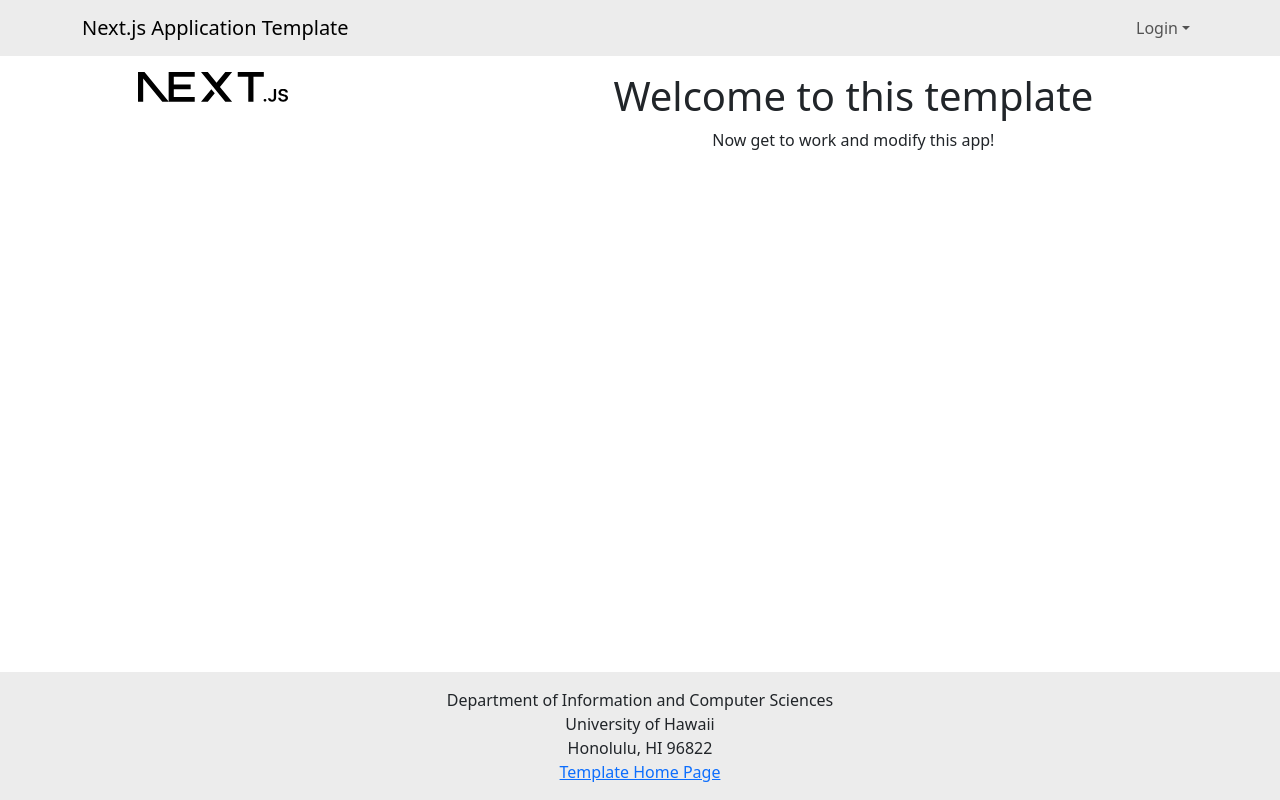
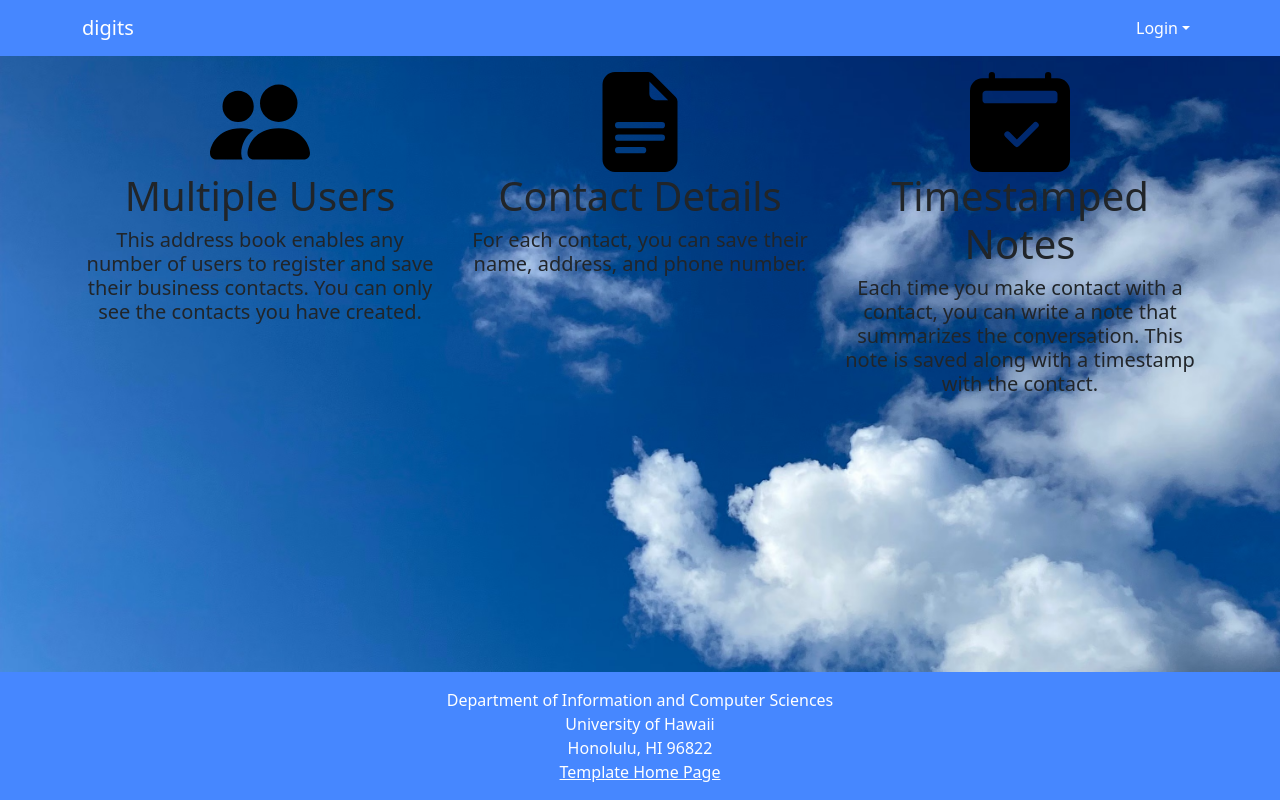
Before and after one commit to kenneth-hironaka/digits, a Next.js app: page / in a window 1280 px wide. Built offline with nearby package versions, Linux system fonts and the light colour scheme; no server answers.

Commit message:
landing page mockup finished in 15 minutes.

```diff
--- a/src/app/globals.css
+++ b/src/app/globals.css
@@ -1,10 +1,37 @@
+:root {
+  --nat-navbar-bg: #4687ff;
+  --nat-navbar-bg-rgb: 70, 135, 255;
+  --nat-navbar-text-color: white;
+  --nat-navbar-highlight-text: khaki;
+}
+
+footer, footer a {
+  color: var(--nat-navbar-text-color);
+}
+
+body .navbar {
+  --bs-navbar-active-color: var(--nat-navbar-highlight-text);
+  --bs-navbar-brand-color: var(--nat-navbar-text-color);
+  --bs-navbar-brand-hover-color: var(--nat-navbar-highlight-text);
+  --bs-navbar-color: var(--nat-navbar-text-color);
+  --bs-navbar-hover-color: var(--nat-navbar-highlight-text);
+}
+
+.bg-dark a.dropdown-item {
+  color: var(--nat-navbar-bg);
+}
+
 html,
 body {
+  --bs-dark: var(--nat-navbar-bg);
+  --bs-dark-rgb: var(--nat-navbar-bg-rgb);
   --bs-light-rgb: 236, 236, 236;
   box-sizing: border-box;
   height: 100%;
   padding: 0;
   margin: 0;
+  background: fixed center url("/clouds.png");
+  background-size: cover;
 }
 .wrapper {
   box-sizing: border-box;
--- a/src/app/layout.tsx
+++ b/src/app/layout.tsx
@@ -18,7 +18,7 @@ const geistMono = Geist_Mono({
 });
 
 export const metadata: Metadata = {
-  title: "Next.js Application Template",
+  title: "digits",
   description: "Generated by ics-software-engineering.github.io",
 };
 
--- a/src/app/page.tsx
+++ b/src/app/page.tsx
@@ -1,19 +1,28 @@
-import { Col, Container, Image, Row } from 'react-bootstrap';
-
+import { Col, Container, Row } from 'react-bootstrap';
+import { PeopleFill, FileEarmarkTextFill, Calendar2CheckFill } from 'react-bootstrap-icons';
 /** The Home page. */
 const Home = () => (
   <main>
     <Container id="landing-page" fluid className="py-3">
-      <Row className="align-middle text-center">
-        <Col xs={4}>
-          <Image src="next.svg" width="150px" alt="" />
-        </Col>
-
-        <Col xs={8} className="d-flex flex-column justify-content-center">
-          <h1>Welcome to this template</h1>
-          <p>Now get to work and modify this app!</p>
-        </Col>
-      </Row>
+      <Container>
+        <Row className="align-middle text-center">
+          <Col xs={4}>
+            <PeopleFill size={100} />
+            <h1>Multiple Users</h1>
+            <h5>This address book enables any number of users to register and save their business contacts. You can only see the contacts you have created.</h5>
+          </Col>
+          <Col xs={4}>
+            <FileEarmarkTextFill size={100} />
+            <h1>Contact Details</h1>
+            <h5>For each contact, you can save their name, address, and phone number.</h5>
+          </Col>
+          <Col xs={4}>
+            <Calendar2CheckFill size={100} />
+            <h1>Timestamped Notes</h1>
+            <h5>Each time you make contact with a contact, you can write a note that summarizes the conversation. This note is saved along with a timestamp with the contact.</h5>
+          </Col>
+        </Row>
+      </Container>
     </Container>
   </main>
 );
--- a/src/components/Footer.tsx
+++ b/src/components/Footer.tsx
@@ -2,7 +2,7 @@ import { Col, Container } from 'react-bootstrap';
 
 /** The Footer appears at the bottom of every page. Rendered by the App Layout component. */
 const Footer = () => (
-  <footer className="mt-auto py-3 bg-light">
+  <footer className="mt-auto py-3 bg-dark">
     <Container>
       <Col className="text-center">
         Department of Information and Computer Sciences
--- a/src/components/Navbar.tsx
+++ b/src/components/Navbar.tsx
@@ -12,9 +12,9 @@ const NavBar: React.FC = () => {
   const currentUser = session?.user?.email;
   const role = session?.user?.role;
   return (
-    <Navbar bg="light" expand="lg">
+    <Navbar bg="dark" expand="lg">
       <Container>
-        <Navbar.Brand href="/">Next.js Application Template</Navbar.Brand>
+        <Navbar.Brand href="/">digits</Navbar.Brand>
         <Navbar.Toggle aria-controls="basic-navbar-nav" />
         <Navbar.Collapse id="basic-navbar-nav">
           <Nav className="me-auto justify-content-start">
```
Also changed, not shown: public/clouds.png (added).
